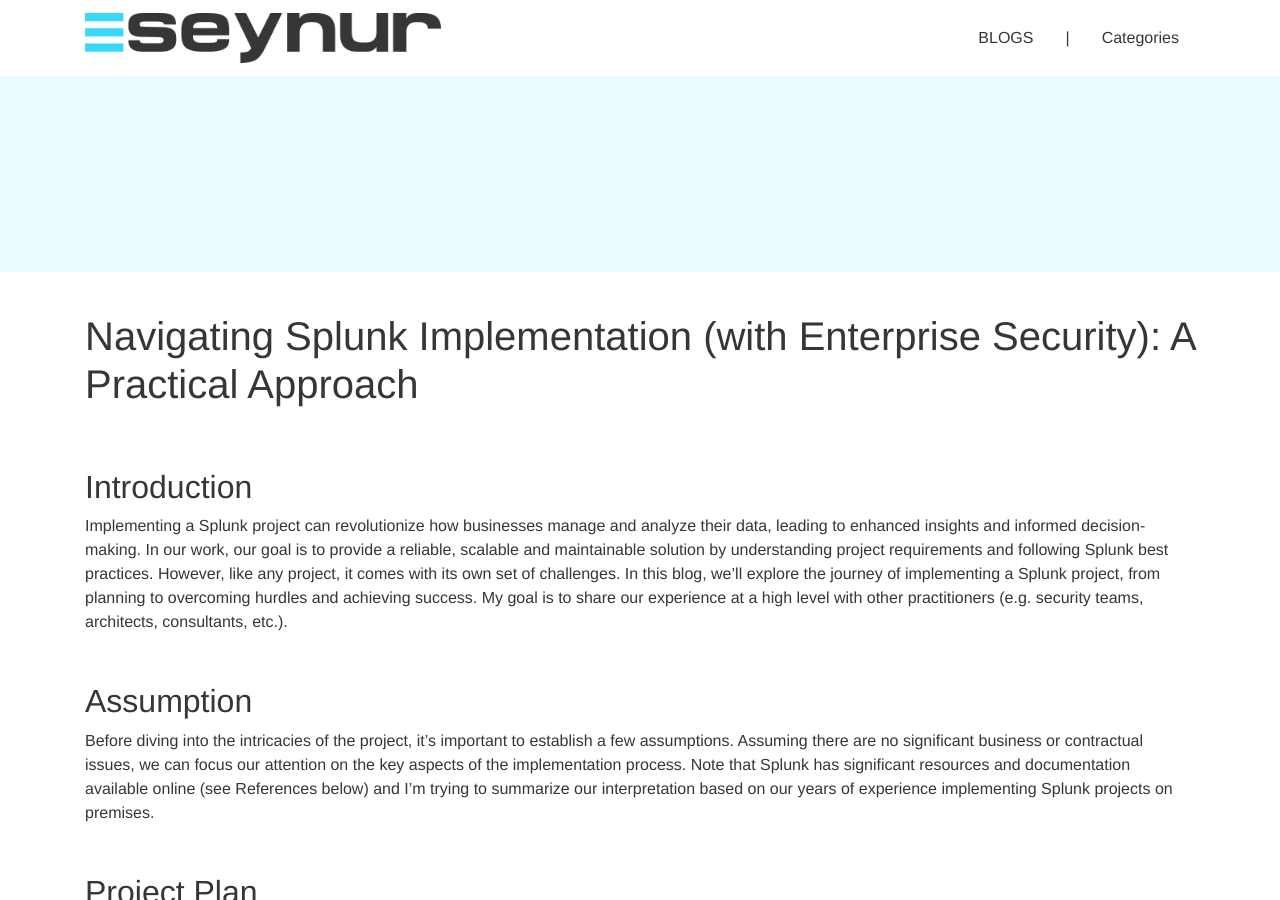
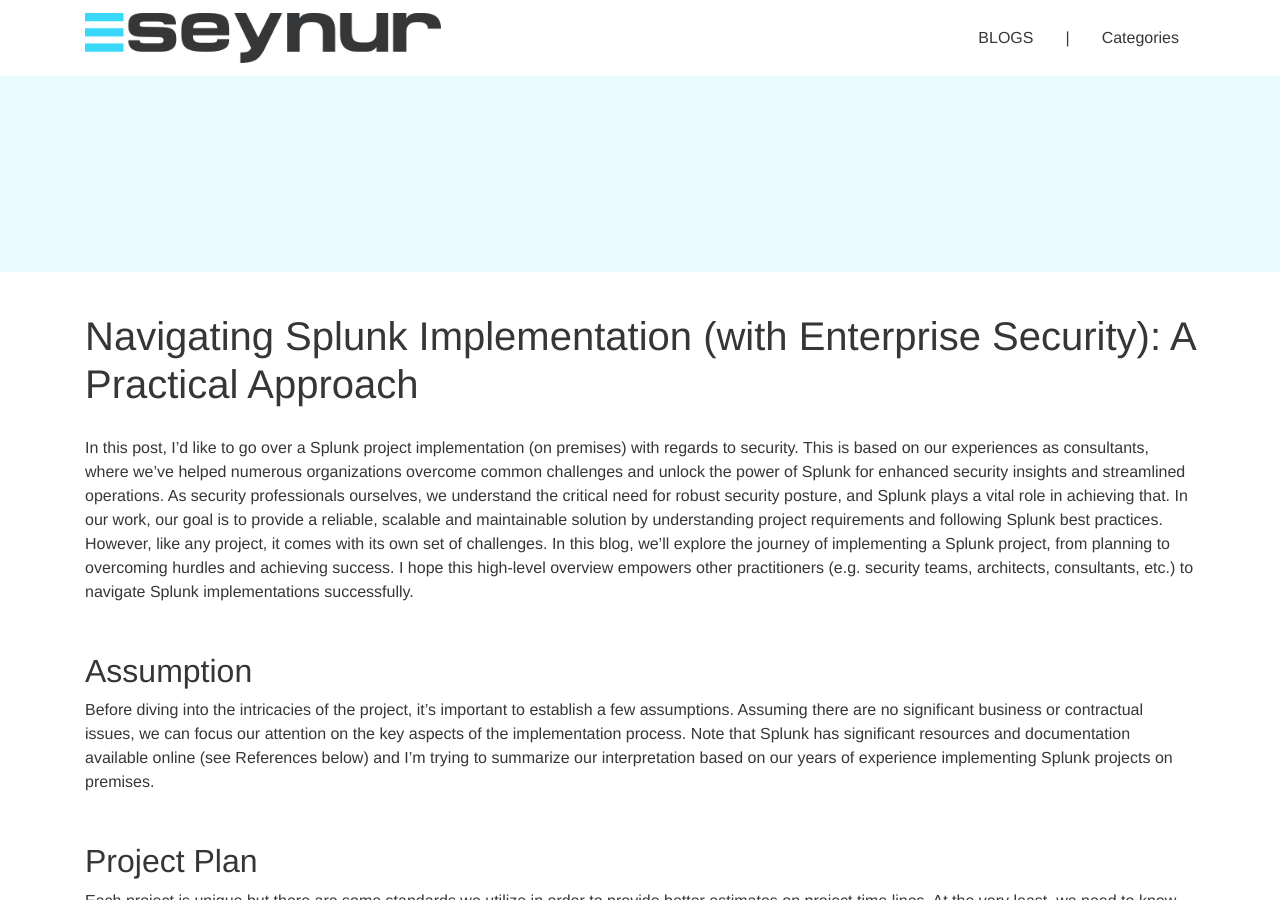
Before and after one commit to seynur/blog, a Jekyll site: the page built from _posts/2024-02-16-rba-with-mitre-attack-app-for-splunk copy.md, in a window 1280 px wide and 900 px high. Built offline with Jekyll 4.4.1, drawn with Linux system fonts in a browser that asks for light colours; nearby versions of some CDN libraries.

Commit message:
updated introduction

```diff
--- a/_posts/2024-02-16-rba-with-mitre-attack-app-for-splunk copy.md
+++ b/_posts/2024-02-16-rba-with-mitre-attack-app-for-splunk copy.md
@@ -12,9 +12,7 @@
 
 # Navigating Splunk Implementation (with Enterprise Security): A Practical Approach
 
-
-## Introduction
-Implementing a Splunk project can revolutionize how businesses manage and analyze their data, leading to enhanced insights and informed decision-making. In our work, our goal is to provide a reliable, scalable and maintainable solution by understanding project requirements and following Splunk best practices.  However, like any project, it comes with its own set of challenges. In this blog, we'll explore the journey of implementing a Splunk project, from planning to overcoming hurdles and achieving success.  My goal is to share our experience at a high level with other practitioners (e.g. security teams, architects, consultants, etc.).
+In this post, I'd like to go over a Splunk project implementation (on premises) with regards to security. This is based on our experiences as consultants, where we've helped numerous organizations overcome common challenges and unlock the power of Splunk for enhanced security insights and streamlined operations. As security professionals ourselves, we understand the critical need for robust security posture, and Splunk plays a vital role in achieving that. In our work, our goal is to provide a reliable, scalable and maintainable solution by understanding project requirements and following Splunk best practices.  However, like any project, it comes with its own set of challenges. In this blog, we'll explore the journey of implementing a Splunk project, from planning to overcoming hurdles and achieving success.  I hope this high-level overview empowers other practitioners (e.g. security teams, architects, consultants, etc.) to navigate Splunk implementations successfully.
 
 ## Assumption
 Before diving into the intricacies of the project, it's important to establish a few assumptions.  Assuming there are no significant business or contractual issues, we can focus our attention on the key aspects of the implementation process.  Note that Splunk has significant resources and documentation available online (see References below) and I’m trying to summarize our interpretation based on our years of experience implementing Splunk projects on premises.
@@ -97,7 +95,7 @@
 ---
 
 
-#### References:
+## References:
 
 - [Splunk Validated Architectures](https://www.splunk.com/en_us/pdfs/tech-brief/splunk-validated-architectures.pdf)
 - [Splunk Success Framework](https://lantern.splunk.com/Splunk_Success_Framework)
```
